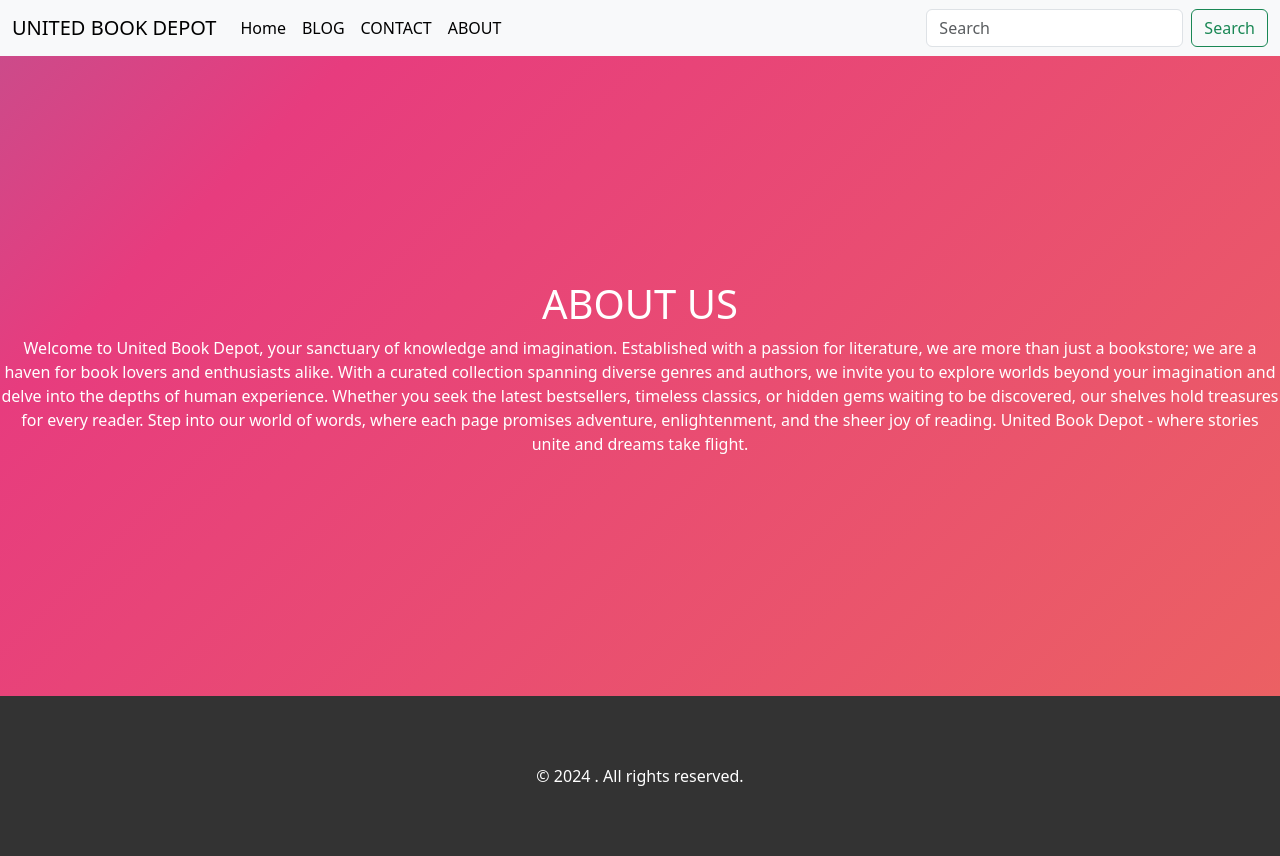
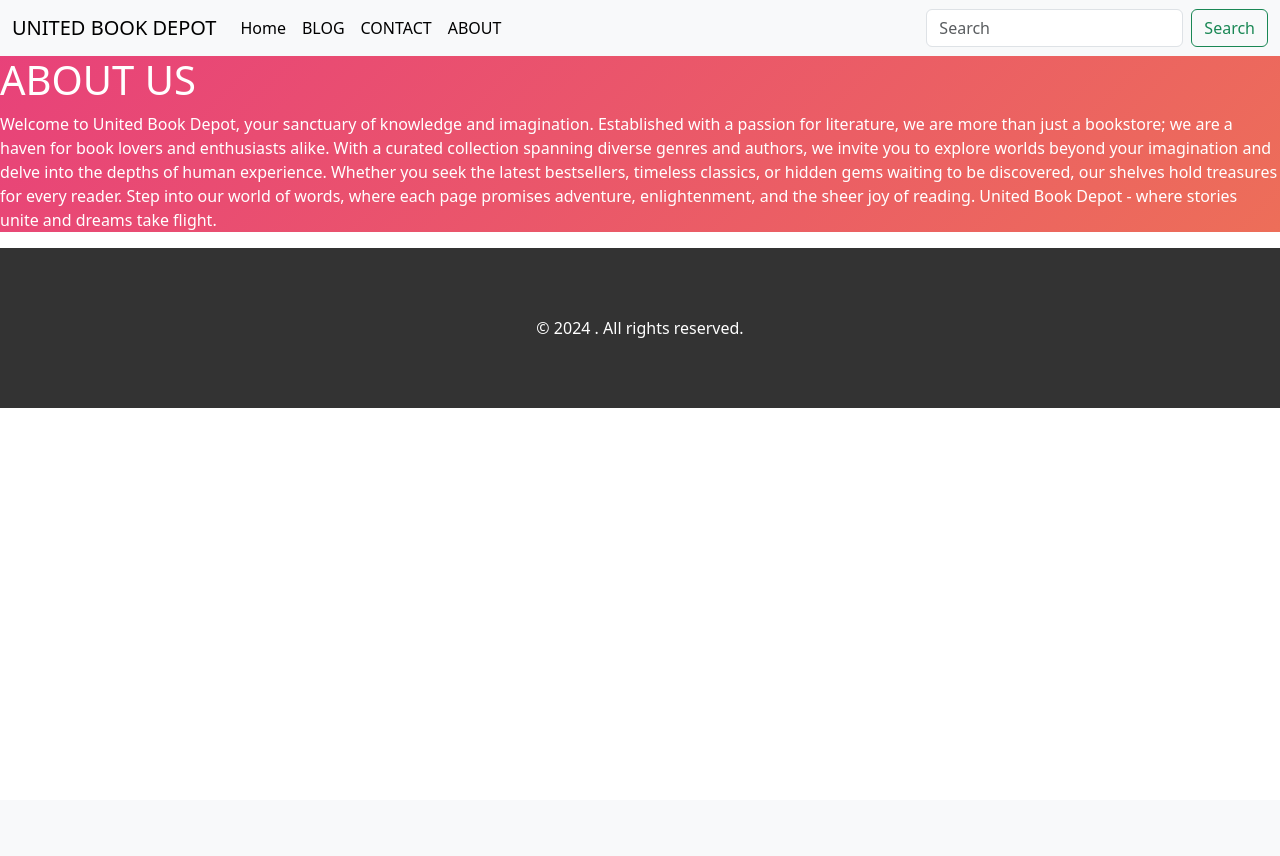
Before and after one commit to itsrehman71/webdev, a PHP site: page /about.html in a window 1280 px wide. After the commit the page ends 408 px from the top, so only its background shows below. Run offline with PHP 8.4, Linux system fonts and the light colour scheme.

Commit message:
Update style.css

```diff
--- a/style.css
+++ b/style.css
@@ -13,12 +13,12 @@ body, html {
     100% { background-position: 0% 50%; }
 }
 .hero-section {
-    height: 80%;
-    display: flex;
-    align-items: center;
-    justify-content: center;
+
+
+
+
     color: white;
-    text-align: center;
+
 }
 .footer {
     height: 20%;
```
